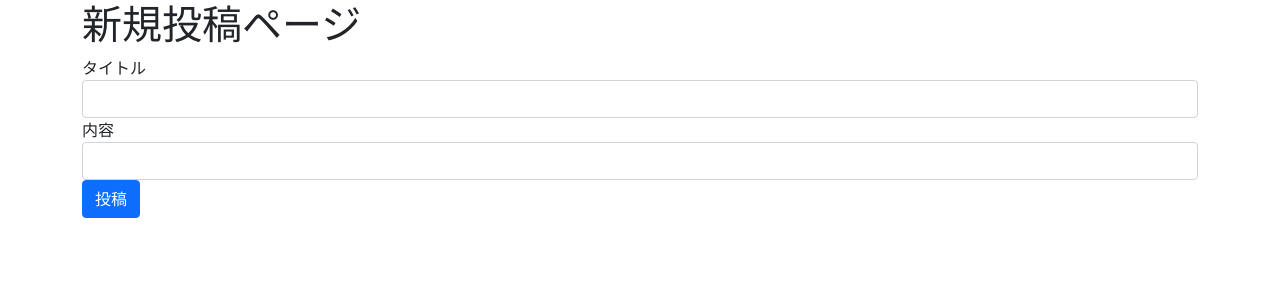
After one commit to moru0606/dog-board, a Rails app: page /posts/new in a window 1280 px wide. The commit adds this page. Shown: the top 300 px of the page. Run offline with Rails 7, Linux system fonts and the light colour scheme.

Commit message:
feat: postsの基本動作

```diff
--- /dev/null
+++ b/app/controllers/posts_controller.rb
@@ -0,0 +1,36 @@
+class PostsController < ApplicationController
+  def index
+      @posts = Post.all
+  end
+
+  def show
+      @post = Post.find(params[:id])
+  end
+
+  def new
+      @post = Post.new
+  end
+
+  def create
+      @post = Post.new(post_params)
+      if @post.save
+          flash[:success] = '投稿されました'
+          redirect_to @post
+      else
+          flash.now[:danger] = '投稿されませんでした'
+          render :new
+      end
+  end
+
+  def destroy
+      @post = Post.find(params[:id])
+      @post.destroy
+
+      flash[:success] = '投稿は削除されました'
+      redirect_to posts_url
+  end
+end
+private
+    def post_params
+        params.require(:post).permit(:content, :title)
+    end
--- /dev/null
+++ b/app/views/layouts/_flash_messages.html.erb
@@ -0,0 +1,3 @@
+<% flash.each do |message_type, message| %>
+  <div><%= message %></div>
+<% end %>
--- a/app/views/layouts/application.html.erb
+++ b/app/views/layouts/application.html.erb
@@ -6,11 +6,18 @@
     <%= csrf_meta_tags %>
     <%= csp_meta_tag %>
 
+     <link rel="stylesheet" href="https://cdn.jsdelivr.net/npm/bootstrap@5.0.0-beta1/dist/css/bootstrap.min.css">
+     <script src="https://cdn.jsdelivr.net/npm/bootstrap@5.0.0-beta1/dist/js/bootstrap.bundle.min.js"></script>
+
     <%= stylesheet_link_tag 'application', media: 'all', 'data-turbolinks-track': 'reload' %>
     <%= javascript_pack_tag 'application', 'data-turbolinks-track': 'reload' %>
   </head>
 
   <body>
-    <%= yield %>
+    <div class="container">
+      <%= render 'layouts/flash_messages' %>
+
+      <%= yield %>
+    </div>
   </body>
 </html>
--- /dev/null
+++ b/app/views/posts/new.html.erb
@@ -0,0 +1,14 @@
+<h1>新規投稿ページ</h1>
+
+<%= form_with(model: @post)do |f| %>
+<div class="form-group">
+     <%= f.label :title, ' タイトル' %>
+    <%= f.text_field :title ,class: 'form-control' %>
+</div>
+
+<div class="form-group">
+    <%= f.label :content, ' 内容' %>
+    <%= f.text_field :content ,class: 'form-control' %>
+</div>
+<%= f.submit '投稿', class: 'btn btn-primary' %>
+<% end %>
--- /dev/null
+++ b/app/views/posts/show.html.erb
@@ -0,0 +1,6 @@
+<h1>id: <%= @post.id %> 投稿詳細ページ</h1>
+<p>タイトル：<%= @post.title %></p>
+<p>内容：<%= @post.content %></p>
+
+<%= link_to '一覧戻る', posts_path, class: 'btn btn-outline-secondary' %>
+<%= link_to 'この投稿を削除する', @post, class: 'btn btn-outline-danger', method: :delete, data: { confirm: '本当に削除してよろしいですか？' } %>
--- a/config/routes.rb
+++ b/config/routes.rb
@@ -1,3 +1,6 @@
 Rails.application.routes.draw do
-  # For details on the DSL available within this file, see https://guides.rubyonrails.org/routing.html
+  root to: 'posts#index'
+
+  resources :posts
+
 end
```
Also changed, not shown: app/views/posts/index.html.erb (added, +10 -0 lines).
